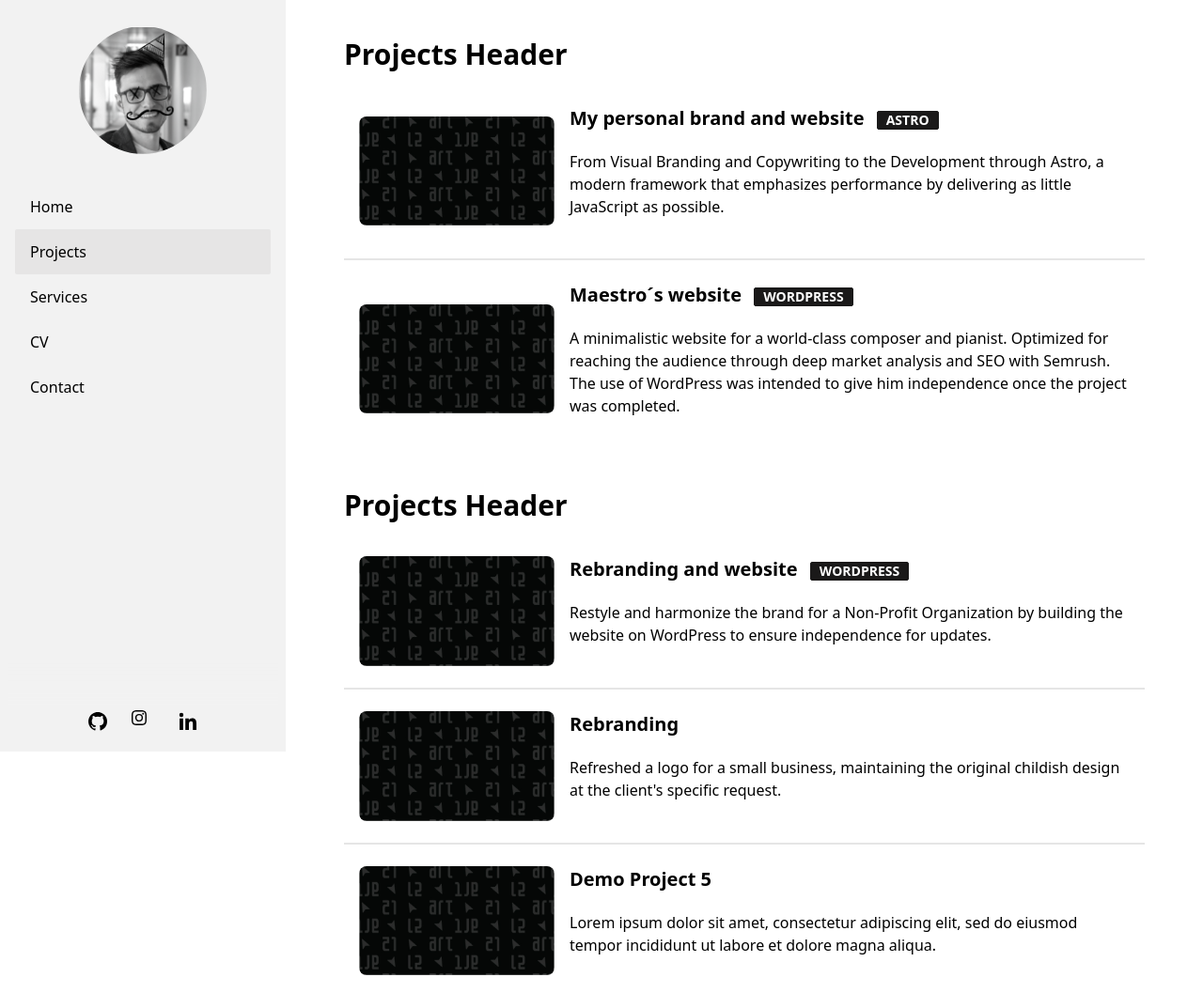
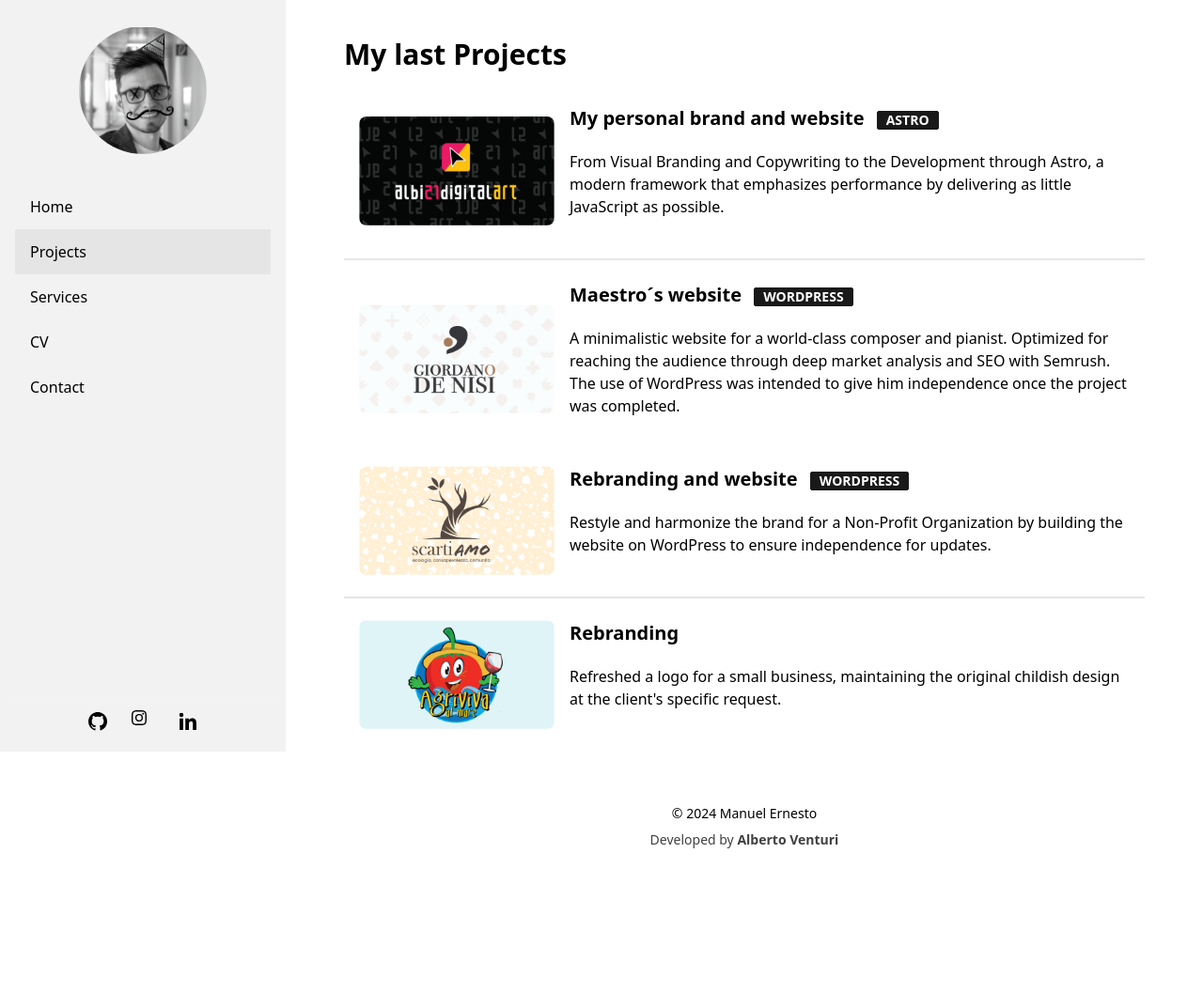
Before and after one commit to albi21dev/myportfolio, an Astro site: page /myportfolio/projects in a window 1280 px wide. Shown: the top 1057 px of the page at 94% size. After the commit the page ends 924 px from the top, so only its background shows below. Built offline with nearby package versions, Linux system fonts and the light colour scheme; Astro itself is replaced by a stand-in of ours.

Commit message:
projects

```diff
--- a/src/pages/projects.astro
+++ b/src/pages/projects.astro
@@ -5,12 +5,12 @@
 
 <BaseLayout title = "Projects" sideBarActiveItemID="projects">
   <div>
-    <div class="text-3xl w-full font-bold mb-5">Projects Header</div>
+    <div class="text-3xl w-full font-bold mb-5">My last Projects</div>
   </div>
 
   <HorizontalCard
     title="My personal brand and website"
-    img="/myportfolio/placeholder_image.png"
+    img="/myportfolio/image.png"
     desc="From Visual Branding and Copywriting to the Development through Astro, a modern framework that emphasizes performance by delivering as little JavaScript as possible."
     url="#"
     badge="ASTRO"
@@ -18,19 +18,14 @@
   <div class="divider my-0"></div>
   <HorizontalCard
     title="Maestro´s website"
-    img="/myportfolio/placeholder_image.png"
+    img="/myportfolio/project_2.png"
     desc="A minimalistic website for a world-class composer and pianist. Optimized for reaching the audience through deep market analysis and SEO with Semrush. The use of WordPress was intended to give him independence once the project was completed."
     url="#"
     badge="WORDPRESS"
   />
-
-  <div>
-    <div class="text-3xl w-full font-bold mb-5 mt-10">Projects Header</div>
-  </div>
-
   <HorizontalCard
     title="Rebranding and website"
-    img="/myportfolio/placeholder_image.png"
+    img="/myportfolio/project_3.png"
     desc="Restyle and harmonize the brand for a Non-Profit Organization by building the website on WordPress to ensure independence for updates."
     url="#"
     badge="WORDPRESS"
@@ -38,15 +33,8 @@
   <div class="divider my-0"></div>
   <HorizontalCard
     title="Rebranding"
-    img="/myportfolio/placeholder_image.png"
+    img="/myportfolio/project_4.png"
     desc="Refreshed a logo for a small business, maintaining the original childish design at the client's specific request."
     url="#"
   />
-  <div class="divider my-0"></div>
-  <HorizontalCard
-    title="Demo Project 5"
-    img="/myportfolio/placeholder_image.png"
-    desc="Lorem ipsum dolor sit amet, consectetur adipiscing elit, sed do eiusmod tempor incididunt ut labore et dolore magna aliqua."
-    url="#"
-  />
 </BaseLayout>
```
